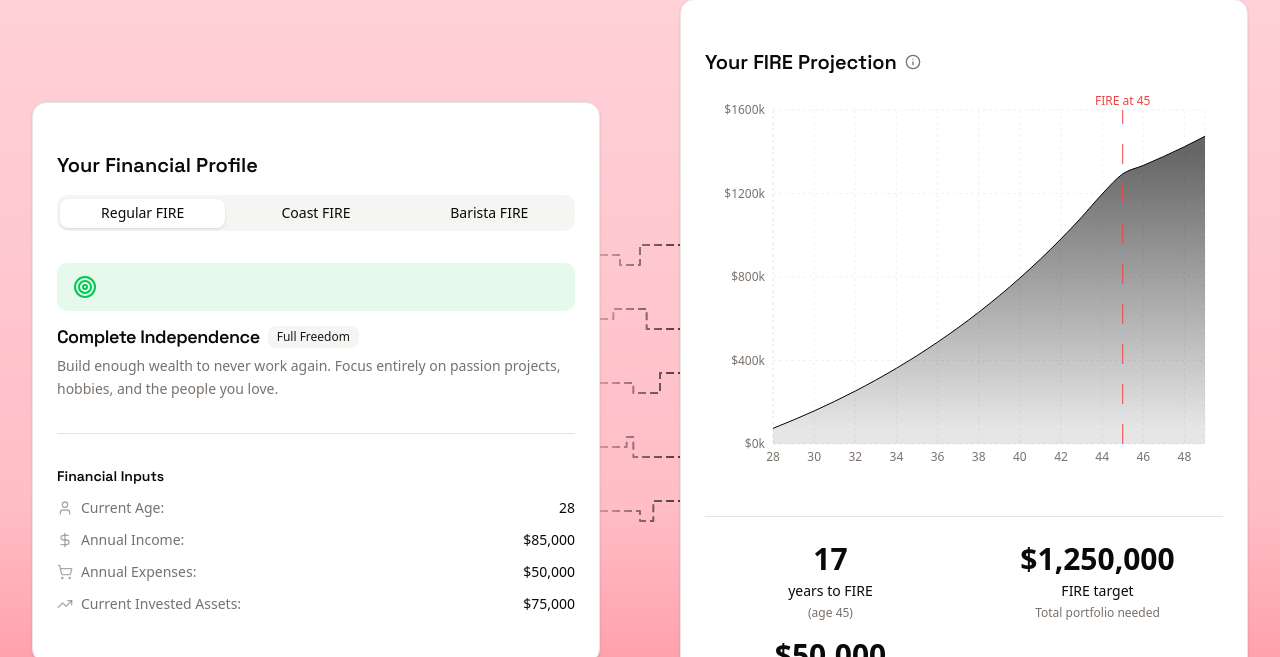
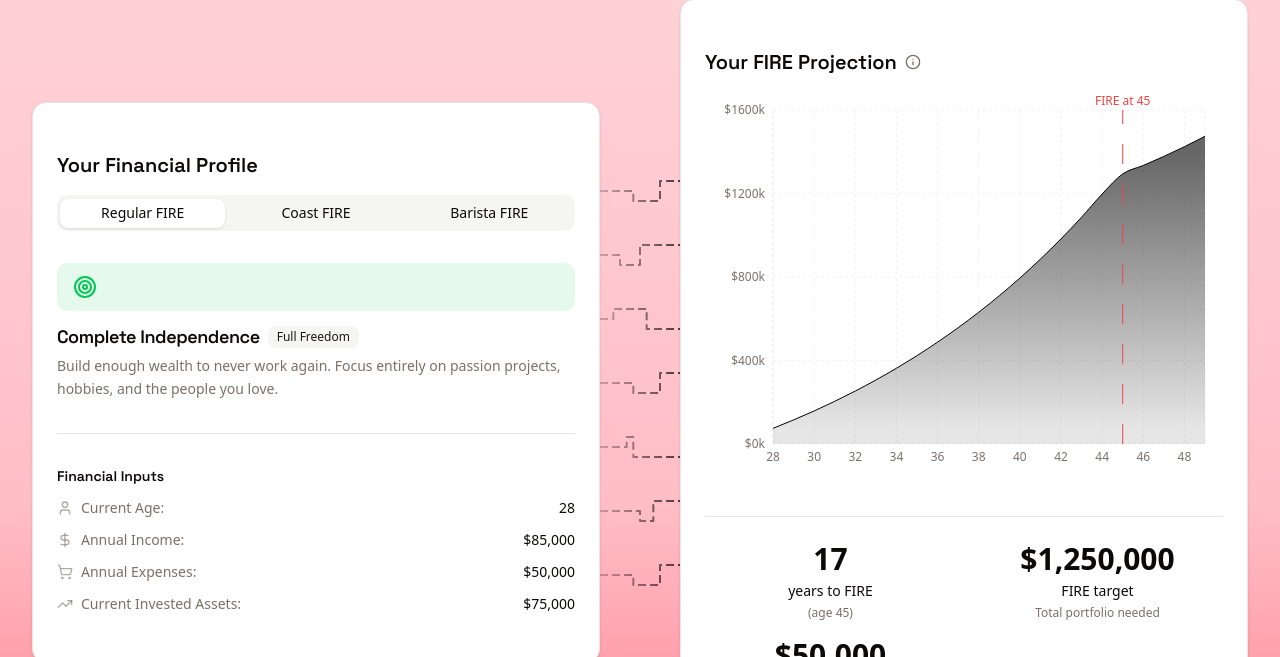
Before and after one commit to schelskedevco/ignidash-legacy, a Next.js app: page / in a window 1280 px wide. Shown: the part 1094-1751 px from the top of the page. Built offline with nearby package versions, Linux system fonts and the light colour scheme.

Commit message:
more wires

```diff
--- a/src/components/features/fire-scenarios/components/connecting-wire.tsx
+++ b/src/components/features/fire-scenarios/components/connecting-wire.tsx
@@ -5,12 +5,14 @@ import { useEffect, useState } from "react";
 
 interface ConnectingWireProps {
   className?: string;
+  idx: number;
   variant?: "step" | "tight" | "wide" | "flip" | "lean";
   direction?: "normal" | "reverse";
 }
 
 export function ConnectingWire({
   className = "",
+  idx,
   variant = "step",
   direction = "normal",
 }: ConnectingWireProps) {
@@ -69,7 +71,7 @@ export function ConnectingWire({
         >
           <defs>
             <linearGradient
-              id={`wireGradientH-${variant}-${direction}`}
+              id={`wireGradientH-${variant}-${direction}-${idx.toString()}`}
               x1="0"
               y1="0"
               x2="1"
@@ -87,7 +89,7 @@ export function ConnectingWire({
           </defs>
           <path
             d={horizontalPath}
-            stroke={`url(#wireGradientH-${variant}-${direction})`}
+            stroke={`url(#wireGradientH-${variant}-${direction}-${idx.toString()})`}
             strokeWidth="3"
             strokeLinejoin="round"
             fill="none"
@@ -112,7 +114,7 @@ export function ConnectingWire({
         >
           <defs>
             <linearGradient
-              id={`wireGradientV-${variant}-${direction}`}
+              id={`wireGradientV-${variant}-${direction}-${idx.toString()}`}
               x1="0"
               y1="0"
               x2="0"
@@ -130,7 +132,7 @@ export function ConnectingWire({
           </defs>
           <path
             d={verticalPath}
-            stroke={`url(#wireGradientV-${variant}-${direction})`}
+            stroke={`url(#wireGradientV-${variant}-${direction}-${idx.toString()})`}
             strokeWidth="3"
             strokeLinejoin="round"
             fill="none"
--- a/src/components/features/fire-scenarios/fire-scenarios-section.tsx
+++ b/src/components/features/fire-scenarios/fire-scenarios-section.tsx
@@ -22,6 +22,8 @@ export function FireScenariosSection() {
   const outputs = calculateProjections(scenario);
   const growthData = generateGrowthData(scenario, outputs);
 
+  const hiddenWire = "hidden sm:flex";
+
   return (
     <ProductPageSection
       id="fire-scenarios"
@@ -44,11 +46,23 @@ export function FireScenariosSection() {
         />
 
         <div className="flex flex-row justify-center lg:flex-col">
-          <ConnectingWire variant="step" direction="normal" />
-          <ConnectingWire variant="tight" direction="reverse" />
-          <ConnectingWire variant="flip" direction="normal" />
-          <ConnectingWire variant="wide" direction="reverse" />
-          <ConnectingWire variant="lean" direction="normal" />
+          <ConnectingWire
+            className={hiddenWire}
+            idx={0}
+            variant="flip"
+            direction="normal"
+          />
+          <ConnectingWire idx={1} variant="step" direction="normal" />
+          <ConnectingWire idx={2} variant="tight" direction="reverse" />
+          <ConnectingWire idx={3} variant="flip" direction="normal" />
+          <ConnectingWire idx={4} variant="wide" direction="reverse" />
+          <ConnectingWire idx={5} variant="lean" direction="normal" />
+          <ConnectingWire
+            className={hiddenWire}
+            idx={6}
+            variant="flip"
+            direction="normal"
+          />
         </div>
 
         {/* Right Panel - Financial Outputs */}
```
